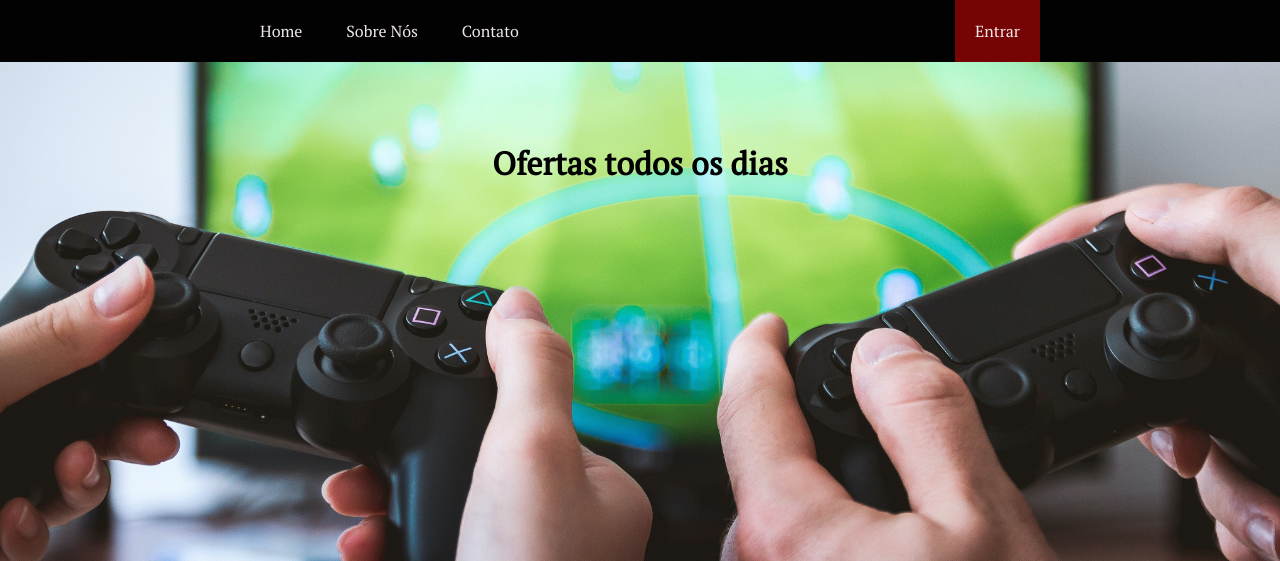
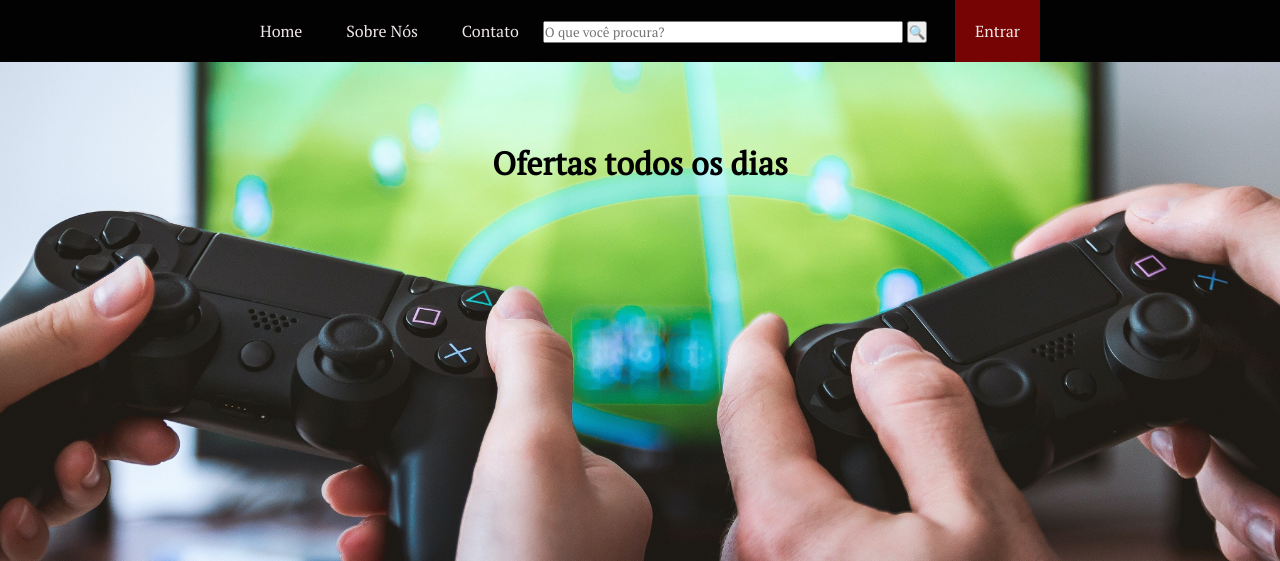
Before and after one commit to saaint1/senai-versoes-colaboracoes, a PHP site: page / in a window 1280 px wide. Shown: the top 561 px of the page. Run offline with PHP 8.4, Linux system fonts and the light colour scheme; some libraries are stand-ins or nearby versions.

Commit message:
trab sa2

```diff
--- a/css/style.css
+++ b/css/style.css
@@ -52,6 +52,11 @@ header {
     background-color:rgb(119, 4, 4);
 }
 
+/*nav bar*/
+
+input {
+    width: 45%;
+}
 /*banner*/
 #main-banner {
     background: url("../img/banner1.jpg") no-repeat;
--- a/index.html
+++ b/index.html
@@ -17,6 +17,9 @@
            <li><a href="#">Home</a></li>
            <li><a href="#">Sobre Nós</a></li>
            <li><a href="#">Contato</a></li>
+           <input class="search-txt" type="text" name="" placeholder="O que você procura?">
+                <a class="search-btn" href="#"></a>
+                <button type="submit">&#128269;</button>
            <li><a href="file:///C:/Users/T-Gamer/Documents/trab%20sa2/trab%20sa2%20login/index.html">Entrar</a></li>>
           </ul>
           </div>
```
